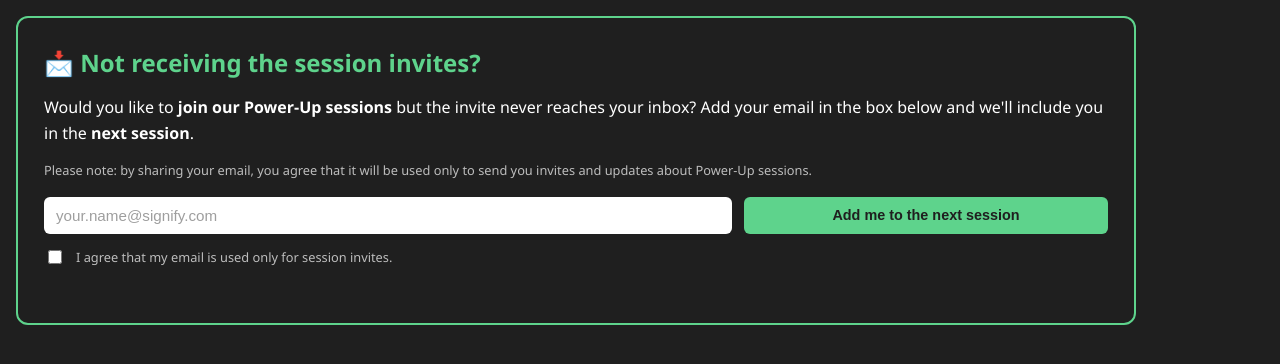
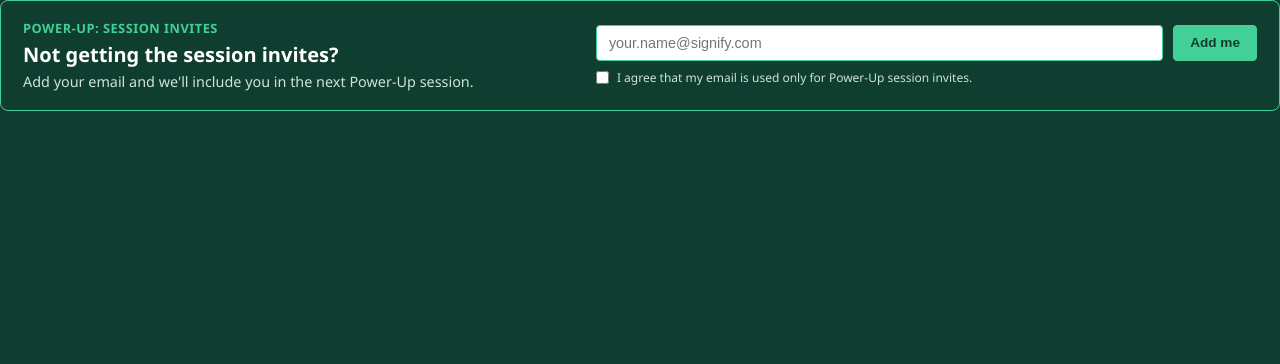
Before and after one commit to GlobalMarketingOperation/PowerUp-invite-list-sessions, a plain HTML site: page index.html in a window 1280 px wide. Drawn offline with Linux system fonts and the light colour scheme.

Commit message:
Refactor styles and update form messages

```diff
--- a/index.html
+++ b/index.html
@@ -6,140 +6,128 @@
   <title>Join the next session</title>
   <style>
     :root {
-      --bg: #1F1F1F;
-      --green: #5ED38C;
-      --green-dark: #4CC07A;
+      --bg: #0F3D30;          /* same dark green as the SharePoint section */
+      --accent: #43D096;      /* green used in "POWER-UP: INSPIRATIONAL" */
+      --accent-dark: #36B581;
       --white: #FFFFFF;
-      --muted: #BDBDBD;
-      --text-dark: #1F1F1F;
-      --error: #FF8A80;
+      --muted: #CFE3DA;
+      --text-dark: #0F3D30;
+      --error: #FF9C8F;
     }
     * { box-sizing: border-box; }
-    body {
+    html, body {
       margin: 0;
+      background: var(--bg);
       font-family: "Segoe UI", Arial, sans-serif;
-      background: var(--bg);
       color: var(--white);
-      padding: 16px;
     }
     .box {
-      max-width: 1120px;
-      border: 2px solid var(--green);
-      border-radius: 12px;
-      padding: 28px 26px;
+      display: flex;
+      align-items: center;
+      gap: 32px;
+      padding: 18px 22px;
+      border: 1px solid var(--accent);
+      border-radius: 8px;
+    }
+    .text { flex: 1 1 45%; }
+    .eyebrow {
+      margin: 0 0 4px;
+      font-size: 0.8rem;
+      font-weight: 700;
+      letter-spacing: 0.5px;
+      text-transform: uppercase;
+      color: var(--accent);
     }
     h1 {
-      color: var(--green);
-      font-size: 1.5rem;
+      margin: 0 0 4px;
+      font-size: 1.25rem;
       font-weight: 700;
-      margin: 0 0 16px;
     }
     .intro {
-      font-size: 1rem;
-      line-height: 1.6;
-      margin: 0 0 14px;
+      margin: 0;
+      font-size: 0.9rem;
+      line-height: 1.4;
+      color: var(--muted);
     }
-    .intro strong { font-weight: 700; }
-    .note {
-      font-size: 0.8rem;
-      line-height: 1.6;
-      color: var(--muted);
-      margin: 0 0 16px;
+    form { flex: 1 1 55%; }
+    .row { display: flex; gap: 10px; }
+    .sr-only { position: absolute; left: -9999px; }
+    input[type="email"] {
+      flex: 1;
+      min-width: 0;
+      padding: 9px 12px;
+      font-size: 0.9rem;
+      border: 1px solid var(--accent);
+      border-radius: 4px;
+      background: var(--white);
+      color: #1F1F1F;
     }
-    .row {
+    input[type="email"]:focus { outline: 2px solid var(--accent); }
+    button {
+      padding: 9px 16px;
+      font-size: 0.85rem;
+      font-weight: 700;
+      background: var(--accent);
+      color: var(--text-dark);
+      border: 1px solid var(--accent);
+      border-radius: 4px;
+      cursor: pointer;
+      white-space: nowrap;
+    }
+    button:hover { background: var(--accent-dark); }
+    button:disabled { opacity: 0.6; cursor: not-allowed; }
+    .bottom {
       display: flex;
+      justify-content: space-between;
+      align-items: center;
       gap: 12px;
+      margin-top: 8px;
+      min-height: 18px;
     }
-    .sr-only {
-      position: absolute;
-      left: -9999px;
-    }
-    input[type="email"] {
-      flex: 2;
-      min-width: 0;
-      padding: 10px 12px;
-      font-size: 0.95rem;
-      border: none;
-      border-radius: 6px;
-      background: var(--white);
-      color: var(--text-dark);
-    }
-    input[type="email"]::placeholder { color: #9E9E9E; }
-    input[type="email"]:focus { outline: 3px solid var(--green); }
-    button {
-      flex: 1;
-      padding: 10px 16px;
-      font-size: 0.9rem;
-      font-weight: 700;
-      background: var(--green);
-      color: var(--text-dark);
-      border: none;
-      border-radius: 6px;
-      cursor: pointer;
-    }
-    button:hover { background: var(--green-dark); }
-    button:disabled { opacity: 0.6; cursor: not-allowed; }
     .consent {
       display: flex;
       align-items: center;
-      gap: 10px;
-      margin-top: 14px;
-      font-size: 0.8rem;
+      gap: 8px;
+      font-size: 0.75rem;
       color: var(--muted);
       cursor: pointer;
     }
-    .consent input {
-      width: 14px;
-      height: 14px;
-      accent-color: var(--green);
-      margin: 0 4px;
-    }
-    .msg {
-      margin-top: 12px;
-      min-height: 1.2em;
-      font-size: 0.9rem;
-      font-weight: 700;
-    }
-    .msg.ok { color: var(--green); }
+    .consent input { margin: 0; accent-color: var(--accent); }
+    .msg { font-size: 0.8rem; font-weight: 700; }
+    .msg.ok { color: var(--accent); }
     .msg.err { color: var(--error); }
 
-    @media (max-width: 700px) {
-      .row { flex-direction: column; }
+    @media (max-width: 760px) {
+      .box { flex-direction: column; align-items: stretch; gap: 14px; }
+      .row, .bottom { flex-direction: column; align-items: stretch; }
     }
   </style>
 </head>
 <body>
   <section class="box">
-    <h1>📩 Not receiving the session invites?</h1>
-
-    <p class="intro">
-      Would you like to <strong>join our Power-Up sessions</strong> but the invite never reaches your inbox?
-      Add your email in the box below and we'll include you in the <strong>next session</strong>.
-    </p>
-
-    <p class="note">
-      Please note: by sharing your email, you agree that it will be used only to send you invites
-      and updates about Power-Up sessions.
-    </p>
+    <div class="text">
+      <p class="eyebrow">Power-Up: Session invites</p>
+      <h1>Not getting the session invites?</h1>
+      <p class="intro">Add your email and we'll include you in the next Power-Up session.</p>
+    </div>
 
     <form id="joinForm" novalidate>
       <div class="row">
         <label for="email" class="sr-only">Your email</label>
-        <input type="email" id="email" name="email" placeholder="your.name@signify.com" required />
-        <button type="submit" id="submitBtn">Add me to the next session</button>
+        <input type="email" id="email" placeholder="your.name@signify.com" required />
+        <button type="submit" id="submitBtn">Add me</button>
       </div>
-
-      <label class="consent">
-        <input type="checkbox" id="consent" />
-        I agree that my email is used only for session invites.
-      </label>
-
-      <div id="msg" class="msg" aria-live="polite"></div>
+      <div class="bottom">
+        <label class="consent">
+          <input type="checkbox" id="consent" />
+          I agree that my email is used only for Power-Up session invites.
+        </label>
+        <span id="msg" class="msg" aria-live="polite"></span>
+      </div>
     </form>
   </section>
 
   <script>
-    // Paste your Power Automate HTTP trigger URL here
     const FLOW_URL = "https://0458ee4aa906e0628640d9914f2d48.4c.environment.api.powerplatform.com:443/powerautomate/automations/direct/cu/17/workflows/bf650759845548daa201263c93371331/triggers/manual/paths/invoke?api-version=1&sp=%2Ftriggers%2Fmanual%2Frun&sv=1.0&sig=GQadXVKWVKpk-ap5jqZakCTxwbb4ukgtz9v1vKotIUM";
 
     const form = document.getElementById("joinForm");
@@ -147,7 +135,6 @@
     const consent = document.getElementById("consent");
     const btn = document.getElementById("submitBtn");
     const msg = document.getElementById("msg");
-    const BTN_TEXT = "Add me to the next session";
 
     function showMsg(text, type) {
       msg.textContent = text;
@@ -159,11 +146,11 @@
       const email = emailInput.value.trim().toLowerCase();
 
       if (!/^[^\s@]+@[^\s@]+\.[^\s@]+$/.test(email)) {
-        showMsg("Please enter a valid email address.", "err");
+        showMsg("Please enter a valid email.", "err");
         return;
       }
       if (!consent.checked) {
-        showMsg("Please tick the box to agree before sending.", "err");
+        showMsg("Please tick the box first.", "err");
         return;
       }
 
@@ -182,13 +169,13 @@
           })
         });
         if (!res.ok) throw new Error("Request failed");
-        showMsg("✅ Thank you! You'll get the invite for the next session.", "ok");
+        showMsg("✅ Thank you! You're on the list.", "ok");
         form.reset();
       } catch (err) {
-        showMsg("Something went wrong. Please try again later.", "err");
+        showMsg("Something went wrong. Please try again.", "err");
       } finally {
         btn.disabled = false;
-        btn.textContent = BTN_TEXT;
+        btn.textContent = "Add me";
       }
     });
   </script>
```
